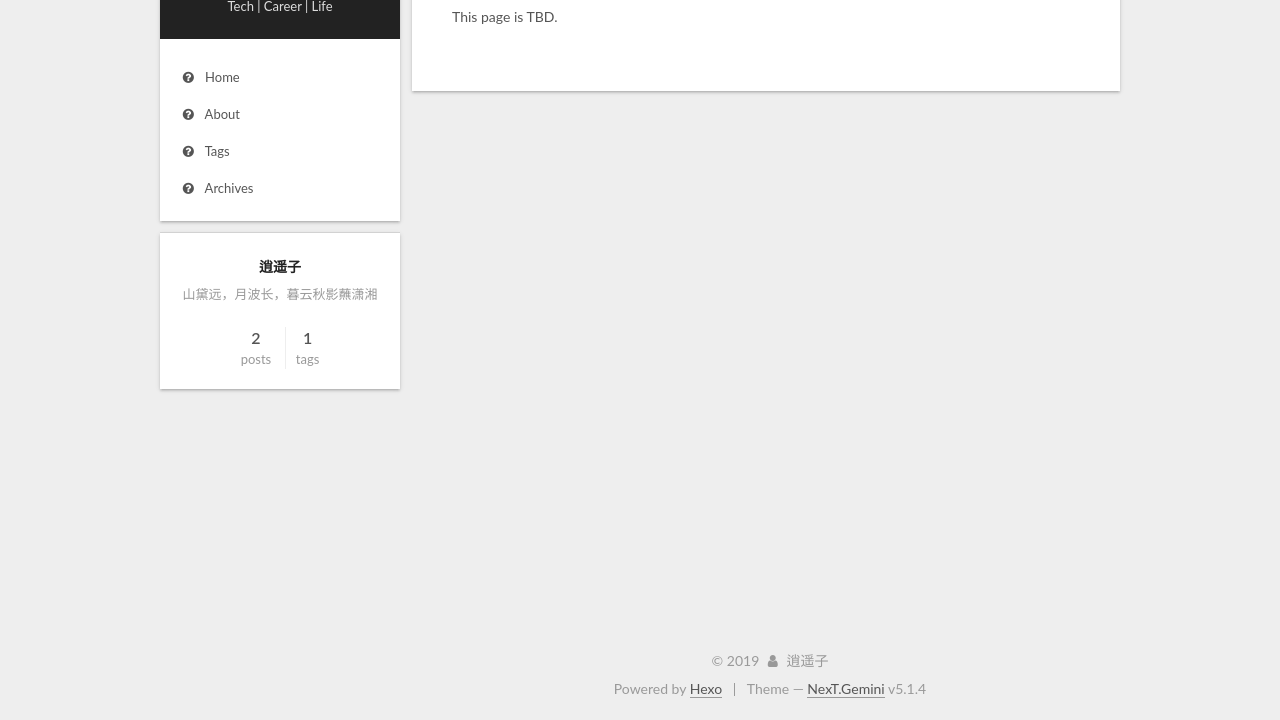
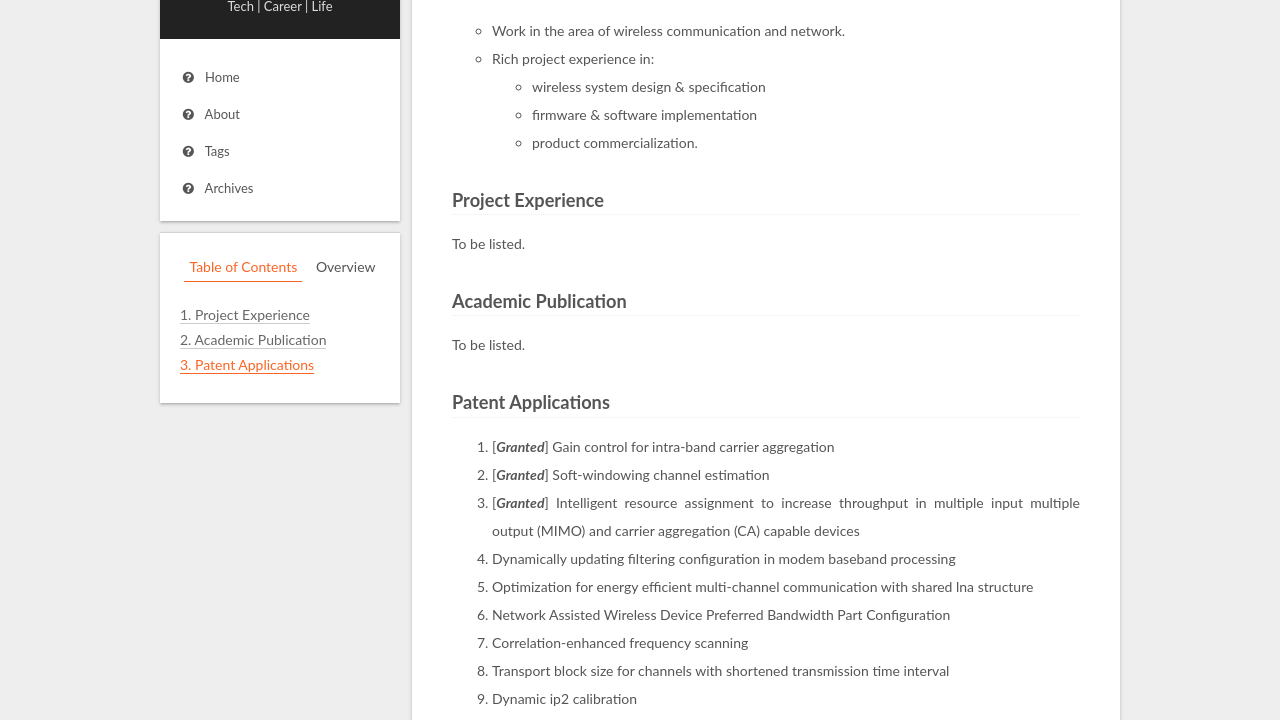
Before and after one commit to commwolf/commwolf.github.io, a plain HTML site: page about/index.html in a window 1280 px wide. Shown: the part 76-796 px from the top of the page. Drawn offline with Linux system fonts and the light colour scheme; some packages are replaced by stand-ins of ours; a script that the page names is missing.

Commit message:
Site updated: 2019-12-29 23:01:07

```diff
--- a/about/index.html
+++ b/about/index.html
@@ -79,15 +79,15 @@
 
 
 
-<meta name="description" content="This page is TBD.">
+<meta name="description" content="Work in the area of wireless communication and network.  Rich project experience in: wireless system design &amp; specification firmware &amp; software implementation product commercialization.    Pr">
 <meta property="og:type" content="website">
 <meta property="og:title" content="About Me">
 <meta property="og:url" content="http://yoursite.com/about/index.html">
 <meta property="og:site_name" content="Pengkai&#39;s Blog">
-<meta property="og:description" content="This page is TBD.">
+<meta property="og:description" content="Work in the area of wireless communication and network.  Rich project experience in: wireless system design &amp; specification firmware &amp; software implementation product commercialization.    Pr">
 <meta property="og:locale" content="en_US">
 <meta property="article:published_time" content="2019-12-29T19:01:54.000Z">
-<meta property="article:modified_time" content="2019-12-29T19:21:58.985Z">
+<meta property="article:modified_time" content="2019-12-30T06:56:11.975Z">
 <meta property="article:author" content="逍遥子">
 <meta name="twitter:card" content="summary">
 
@@ -257,7 +257,30 @@
       <div class="post-body">
 
 
-          <p>This page is TBD.</p>
+          <ul>
+<li>Work in the area of wireless communication and network. </li>
+<li>Rich project experience in:<ul>
+<li>wireless system design &amp; specification</li>
+<li>firmware &amp; software implementation</li>
+<li>product commercialization.</li>
+</ul>
+</li>
+</ul>
+<h3 id="Project-Experience"><a href="#Project-Experience" class="headerlink" title="Project Experience"></a>Project Experience</h3><p>To be listed.</p>
+<h3 id="Academic-Publication"><a href="#Academic-Publication" class="headerlink" title="Academic Publication"></a>Academic Publication</h3><p>To be listed.</p>
+<h3 id="Patent-Applications"><a href="#Patent-Applications" class="headerlink" title="Patent Applications"></a>Patent Applications</h3><ol>
+<li>[<strong><em>Granted</em></strong>] Gain control for intra-band carrier aggregation</li>
+<li>[<strong><em>Granted</em></strong>] Soft-windowing channel estimation</li>
+<li>[<strong><em>Granted</em></strong>] Intelligent resource assignment to increase throughput in multiple input multiple output (MIMO) and carrier aggregation (CA) capable devices</li>
+<li>Dynamically updating filtering configuration in modem baseband processing</li>
+<li>Optimization for energy efficient multi-channel communication with shared lna structure</li>
+<li>Network Assisted Wireless Device Preferred Bandwidth Part Configuration</li>
+<li>Correlation-enhanced frequency scanning</li>
+<li>Transport block size for channels with shortened transmission time interval</li>
+<li>Dynamic ip2 calibration</li>
+<li>APPARATUS AND METHOD FOR MEASUREMENT REPORT OPTIMIZATION</li>
+<li>TECHNIQUES AND APPARATUSES FOR INTERFERENCE MITIGATION USING A RECONFIGURABLE RECEIVER</li>
+</ol>
 
 
       </div>
@@ -300,8 +323,17 @@
 
 
 
+        <ul class="sidebar-nav motion-element">
+          <li class="sidebar-nav-toc sidebar-nav-active" data-target="post-toc-wrap">
+            Table of Contents
+          </li>
+          <li class="sidebar-nav-overview" data-target="site-overview-wrap">
+            Overview
+          </li>
+        </ul>
 
-      <section class="site-overview-wrap sidebar-panel sidebar-panel-active">
+
+      <section class="site-overview-wrap sidebar-panel">
         <div class="site-overview">
           <div class="site-author motion-element" itemprop="author" itemscope itemtype="http://schema.org/Person">
 
@@ -352,6 +384,22 @@
         </div>
       </section>
 
+
+      <!--noindex-->
+        <section class="post-toc-wrap motion-element sidebar-panel sidebar-panel-active">
+          <div class="post-toc">
+
+
+
+
+
+
+              <div class="post-toc-content"><ol class="nav"><li class="nav-item nav-level-3"><a class="nav-link" href="#Project-Experience"><span class="nav-number">1.</span> <span class="nav-text">Project Experience</span></a></li><li class="nav-item nav-level-3"><a class="nav-link" href="#Academic-Publication"><span class="nav-number">2.</span> <span class="nav-text">Academic Publication</span></a></li><li class="nav-item nav-level-3"><a class="nav-link" href="#Patent-Applications"><span class="nav-number">3.</span> <span class="nav-text">Patent Applications</span></a></li></ol></div>
+
+
+          </div>
+        </section>
+      <!--/noindex-->
 
 
 
--- a/css/main.css
+++ b/css/main.css
@@ -1823,7 +1823,7 @@ pre .javascript .function {
   width: 4px;
   height: 4px;
   border-radius: 50%;
-  background: #504aff;
+  background: #88ff12;
 }
 .links-of-blogroll {
   font-size: 13px;
```
